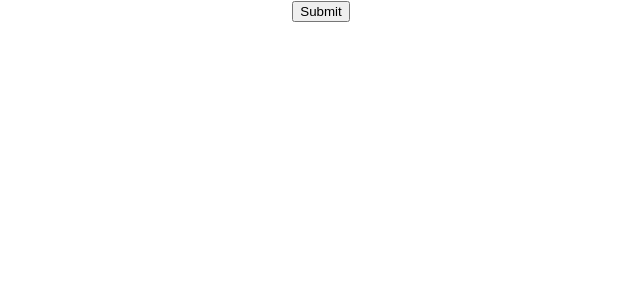
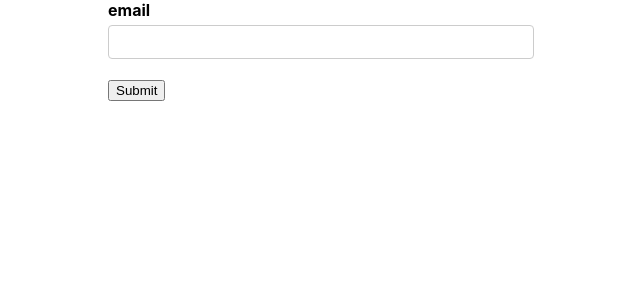
Before and after one commit to spawn57/learning-formik, a React (Create React App) app: page / in a window 1280 px wide. Shown: the top 300 px of the page, without its empty margins (319-959 px from the left). Built offline with nearby package versions, Linux system fonts and the light colour scheme.

Commit message:
created a reusable input control

```diff
--- a/src/components/FormikContainer.js
+++ b/src/components/FormikContainer.js
@@ -1,10 +1,15 @@
 import React from 'react';
 import { Formik, Form } from 'formik';
+import FormikControl from './FormikControl';
 import * as Yup from 'yup';
 
 function FormikContainer() {
-    const initialValues = {}
-    const validationSchema = Yup.object({});
+    const initialValues = {
+        email: '',
+    }
+    const validationSchema = Yup.object({
+        email: Yup.string().required('Required')
+    });
     const onSubmit = values => console.log('Form data', values);
 
     return (
@@ -15,6 +20,7 @@
         >
             {
                 formik => <Form>
+                    <FormikControl control='input' type='email' label='email' name='email' />
                     <button type='submit'>Submit</button>
                 </Form>
             }
--- /dev/null
+++ b/src/components/FormikControl.js
@@ -0,0 +1,18 @@
+import Input from './Input';
+
+function FormikControl(props) {
+  const { control, ...rest } = props;
+  switch (control) {
+    case "input":
+      return <Input {...rest} />;
+    case "textarea":
+    case "select":
+    case "radio":
+    case "checkbox":
+    case "date":
+    default:
+      return null;
+  }
+}
+
+export default FormikControl;
--- /dev/null
+++ b/src/components/Input.js
@@ -0,0 +1,17 @@
+
+import React from 'react';
+import { Field, ErrorMessage } from 'formik';
+import TextError from './TextError';
+
+function Input(props) {
+    const { label, name, ...rest } = props;
+    return (
+        <div className='form-control'>
+            <label htmlFor={name}>{label}</label>
+            <Field id={name} name={name} {...rest} />
+            <ErrorMessage name={name} component={TextError} />
+        </div>
+    );
+}
+
+export default Input;
```
